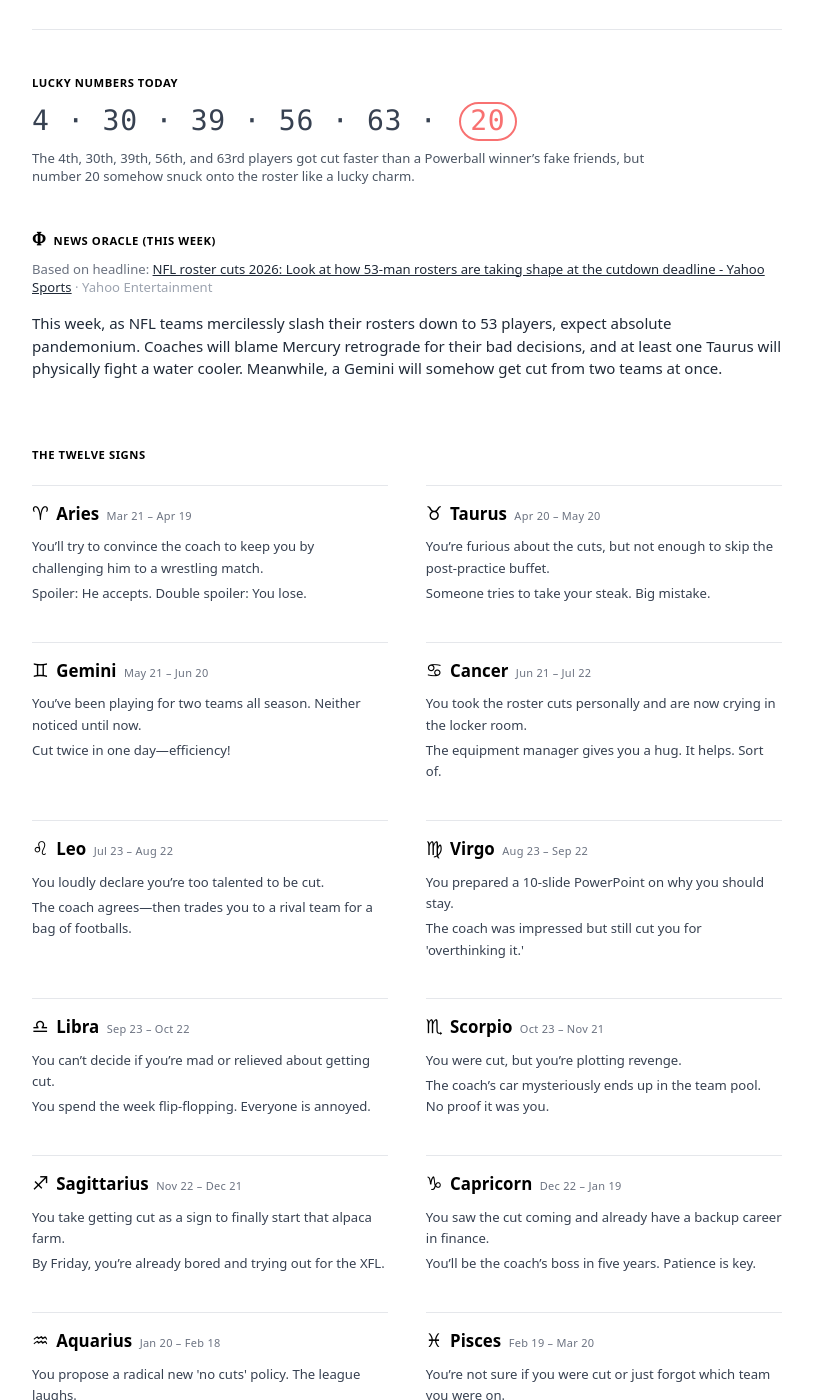
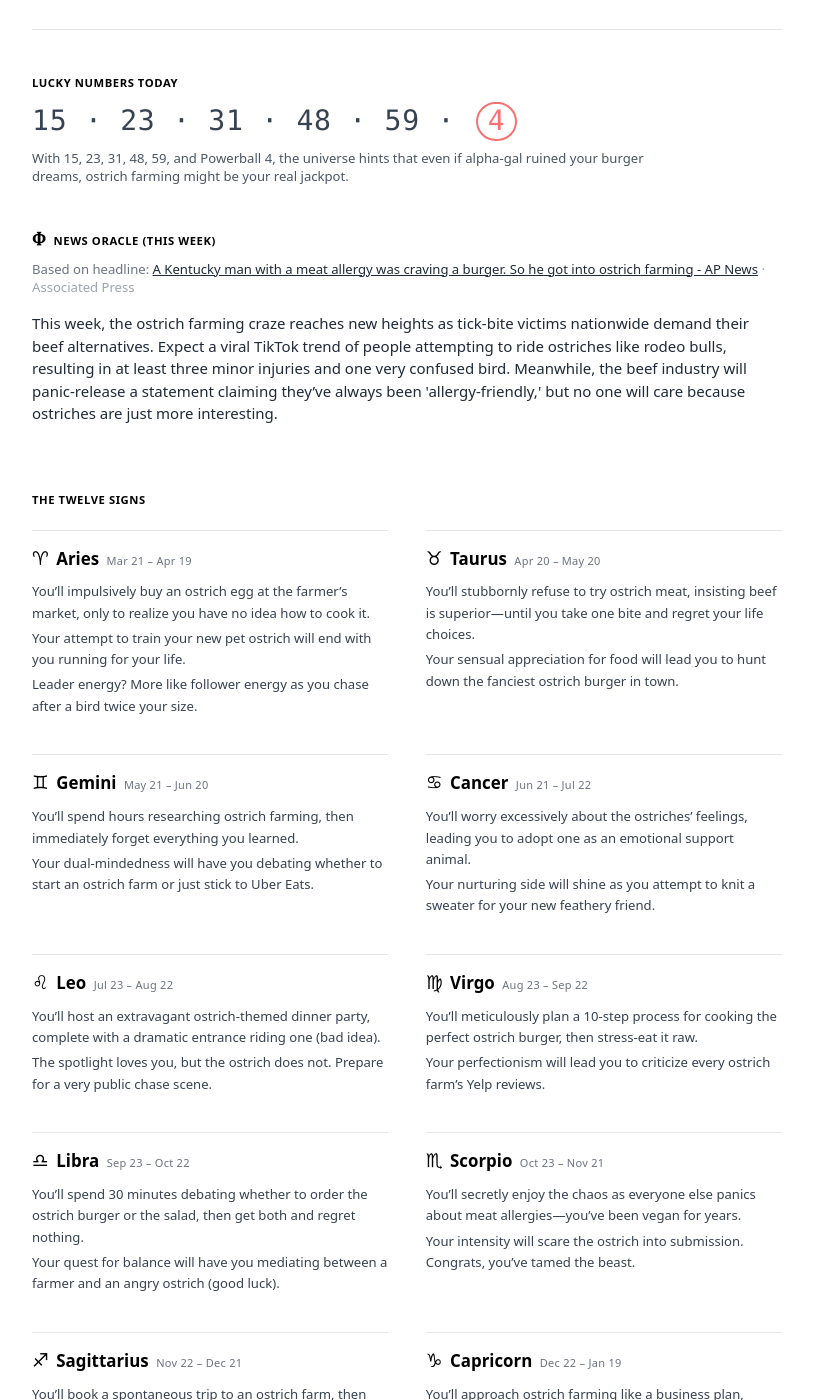
Before and after one commit to saldarji/darjix, a Jekyll site: the page built from horoscopes.html, in a window 1280 px wide and 1400 px high, scrolled down 193 px. Shown: the whole window, without its empty margins (233-1046 px from the left). Built offline with Jekyll 4.4.1, drawn with Linux system fonts in a browser that asks for light colours; some of the changed text lies outside the part shown.

Commit message:
🤖 Auto-update: Horoscopes - September 07, 2026

```diff
--- a/_data/horoscopes.json
+++ b/_data/horoscopes.json
@@ -1,98 +1,99 @@
 {
-  "page_title": "NFL Cuts Chaos: Zodiac Edition",
-  "week_start_iso": "2026-08-31",
-  "week_label": "August 31, 2026",
-  "date_caption": "Created August 31, 2026 for the 36th week of 2026.",
-  "generated_at_iso": "2026-08-31T16:33:37Z",
+  "page_title": "Ostrich Burgers and Cosmic Chaos",
+  "week_start_iso": "2026-09-07",
+  "week_label": "September 07, 2026",
+  "date_caption": "Created September 7, 2026 for the 37th week of 2026.",
+  "generated_at_iso": "2026-09-07T14:37:50Z",
   "news": {
-    "title": "NFL roster cuts 2026: Look at how 53-man rosters are taking shape at the cutdown deadline - Yahoo Sports",
-    "source": "Yahoo Entertainment",
-    "url": "https://sports.yahoo.com/nfl/article/nfl-roster-cuts-tracker-2026-53-man-due-sunday-as-rosters-take-shape-at-the-cutdown-deadline-160435884.html"
+    "title": "A Kentucky man with a meat allergy was craving a burger. So he got into ostrich farming - AP News",
+    "source": "Associated Press",
+    "url": "https://apnews.com/article/kentucky-farm-alphagal-tick-ostrich-steak-allergy-15cedc20aac4f0650e0d24d05a577139"
   },
-  "weekly_forecast": "This week, as NFL teams mercilessly slash their rosters down to 53 players, expect absolute pandemonium. Coaches will blame Mercury retrograde for their bad decisions, and at least one Taurus will physically fight a water cooler. Meanwhile, a Gemini will somehow get cut from two teams at once.",
+  "weekly_forecast": "This week, the ostrich farming craze reaches new heights as tick-bite victims nationwide demand their beef alternatives. Expect a viral TikTok trend of people attempting to ride ostriches like rodeo bulls, resulting in at least three minor injuries and one very confused bird. Meanwhile, the beef industry will panic-release a statement claiming they’ve always been 'allergy-friendly,' but no one will care because ostriches are just more interesting.",
   "signs": [
     {
       "name": "Aries",
       "lines": [
-        "You’ll try to convince the coach to keep you by challenging him to a wrestling match.",
-        "Spoiler: He accepts. Double spoiler: You lose."
+        "You’ll impulsively buy an ostrich egg at the farmer’s market, only to realize you have no idea how to cook it.",
+        "Your attempt to train your new pet ostrich will end with you running for your life.",
+        "Leader energy? More like follower energy as you chase after a bird twice your size."
       ]
     },
     {
       "name": "Taurus",
       "lines": [
-        "You’re furious about the cuts, but not enough to skip the post-practice buffet.",
-        "Someone tries to take your steak. Big mistake."
+        "You’ll stubbornly refuse to try ostrich meat, insisting beef is superior—until you take one bite and regret your life choices.",
+        "Your sensual appreciation for food will lead you to hunt down the fanciest ostrich burger in town."
       ]
     },
     {
       "name": "Gemini",
       "lines": [
-        "You’ve been playing for two teams all season. Neither noticed until now.",
-        "Cut twice in one day—efficiency!"
+        "You’ll spend hours researching ostrich farming, then immediately forget everything you learned.",
+        "Your dual-mindedness will have you debating whether to start an ostrich farm or just stick to Uber Eats."
       ]
     },
     {
       "name": "Cancer",
       "lines": [
-        "You took the roster cuts personally and are now crying in the locker room.",
-        "The equipment manager gives you a hug. It helps. Sort of."
+        "You’ll worry excessively about the ostriches’ feelings, leading you to adopt one as an emotional support animal.",
+        "Your nurturing side will shine as you attempt to knit a sweater for your new feathery friend."
       ]
     },
     {
       "name": "Leo",
       "lines": [
-        "You loudly declare you’re too talented to be cut.",
-        "The coach agrees—then trades you to a rival team for a bag of footballs."
+        "You’ll host an extravagant ostrich-themed dinner party, complete with a dramatic entrance riding one (bad idea).",
+        "The spotlight loves you, but the ostrich does not. Prepare for a very public chase scene."
       ]
     },
     {
       "name": "Virgo",
       "lines": [
-        "You prepared a 10-slide PowerPoint on why you should stay.",
-        "The coach was impressed but still cut you for 'overthinking it.'"
+        "You’ll meticulously plan a 10-step process for cooking the perfect ostrich burger, then stress-eat it raw.",
+        "Your perfectionism will lead you to criticize every ostrich farm’s Yelp reviews."
       ]
     },
     {
       "name": "Libra",
       "lines": [
-        "You can’t decide if you’re mad or relieved about getting cut.",
-        "You spend the week flip-flopping. Everyone is annoyed."
+        "You’ll spend 30 minutes debating whether to order the ostrich burger or the salad, then get both and regret nothing.",
+        "Your quest for balance will have you mediating between a farmer and an angry ostrich (good luck)."
       ]
     },
     {
       "name": "Scorpio",
       "lines": [
-        "You were cut, but you’re plotting revenge.",
-        "The coach’s car mysteriously ends up in the team pool. No proof it was you."
+        "You’ll secretly enjoy the chaos as everyone else panics about meat allergies—you’ve been vegan for years.",
+        "Your intensity will scare the ostrich into submission. Congrats, you’ve tamed the beast."
       ]
     },
     {
       "name": "Sagittarius",
       "lines": [
-        "You take getting cut as a sign to finally start that alpaca farm.",
-        "By Friday, you’re already bored and trying out for the XFL."
+        "You’ll book a spontaneous trip to an ostrich farm, then immediately get lost in the wilderness.",
+        "Your wanderlust will have you considering a cross-country ostrich-racing tour (don’t)."
       ]
     },
     {
       "name": "Capricorn",
       "lines": [
-        "You saw the cut coming and already have a backup career in finance.",
-        "You’ll be the coach’s boss in five years. Patience is key."
+        "You’ll approach ostrich farming like a business plan, complete with a 5-year profit forecast.",
+        "Your ambition will have you training an ostrich to pull a plow. It will not go well."
       ]
     },
     {
       "name": "Aquarius",
       "lines": [
-        "You propose a radical new 'no cuts' policy. The league laughs.",
-        "You start a rogue football league in your backyard. It’s weird but fun."
+        "You’ll invent a futuristic ostrich-powered scooter, then realize no one asked for this.",
+        "Your cool exterior will crack when an ostrich steals your lunch—justice will be swift."
       ]
     },
     {
       "name": "Pisces",
       "lines": [
-        "You’re not sure if you were cut or just forgot which team you were on.",
-        "Either way, you’re off to nap by the ocean. Priorities."
+        "You’ll dream of a world where ostriches and humans live in harmony, then wake up to reality (chaos).",
+        "Your intuition will tell you to stay away from the ostrich. You will not listen."
       ]
     }
   ],
@@ -103,12 +104,12 @@
     "lucky_draw": "Powerball-style: five distinct 1–69 (sorted) plus one Powerball 1–26; snarky one-liner via same LLM."
   },
   "lucky_numbers": [
-    4,
-    30,
-    39,
-    56,
-    63,
-    20
+    15,
+    23,
+    31,
+    48,
+    59,
+    4
   ],
-  "lucky_numbers_comment": "The 4th, 30th, 39th, 56th, and 63rd players got cut faster than a Powerball winner’s fake friends, but number 20 somehow snuck onto the roster like a lucky charm."
+  "lucky_numbers_comment": "With 15, 23, 31, 48, 59, and Powerball 4, the universe hints that even if alpha-gal ruined your burger dreams, ostrich farming might be your real jackpot."
 }
```
